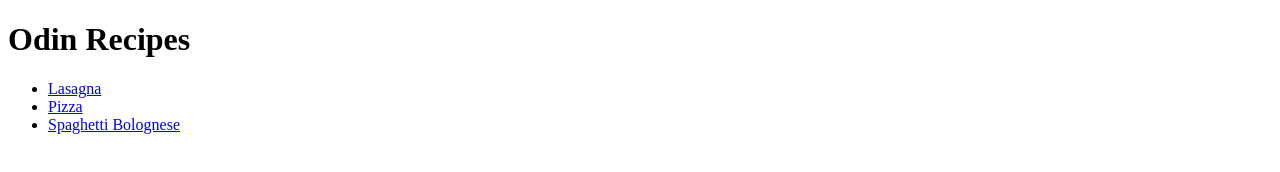
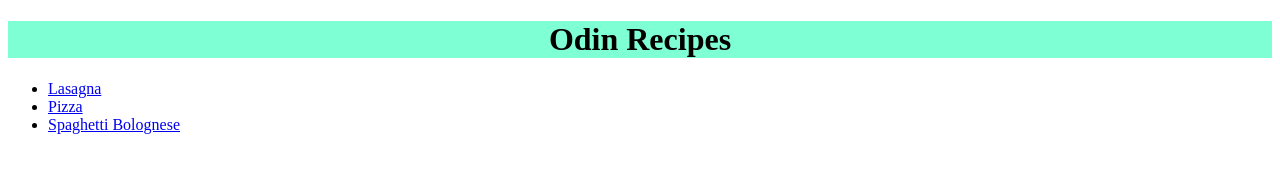
Before and after one commit to Liamsuu/odin-recipes, a plain HTML site: page index.html in a window 1280 px wide. Drawn offline with Linux system fonts and the light colour scheme.

Commit message:
Add style.css, style main-heading

```diff
--- a/index.html
+++ b/index.html
@@ -4,9 +4,10 @@
     <meta charset="UTF-8">
     <meta name="viewport" content="width=device-width, initial-scale=1.0">
     <title>Document</title>
+    <link rel="stylesheet" href="./style.css">
 </head>
 <body>
-    <h1>Odin Recipes</h1>
+    <h1 class="main-heading">Odin Recipes</h1>
     <ul>
         <li><a href="./recipes/lasagna.html" rel="noopener noreferrer">Lasagna</a></li>
         <li><a href="./recipes/pizza.html" rel="noopener noreferrer">Pizza</a></li>
--- /dev/null
+++ b/style.css
@@ -0,0 +1,5 @@
+.main-heading{
+    background-color: aquamarine;
+    text-align: center;
+
+}
```
Also changed, not shown: recipes/lasagna.html (+2 -0 lines), recipes/pizza.html (+1 -0 lines), recipes/spaghetti-bolognese.html (+1 -0 lines).
